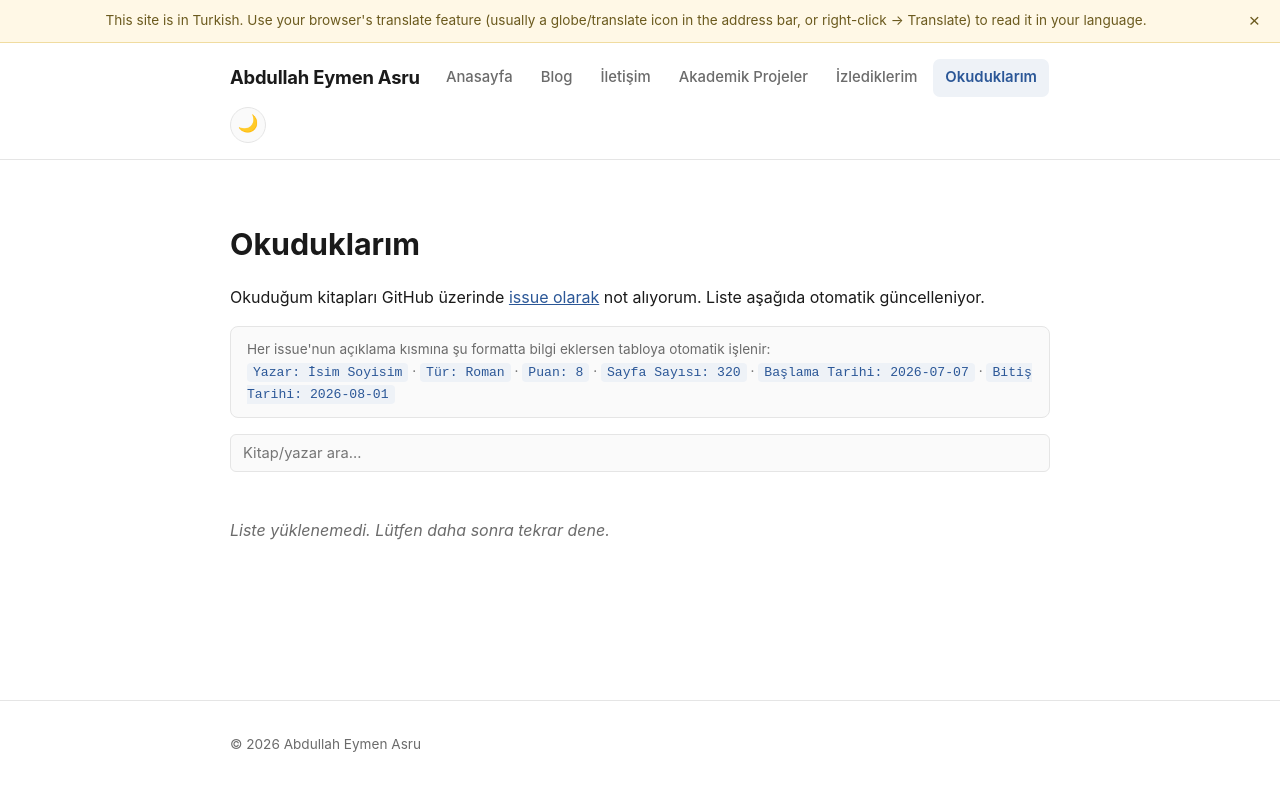
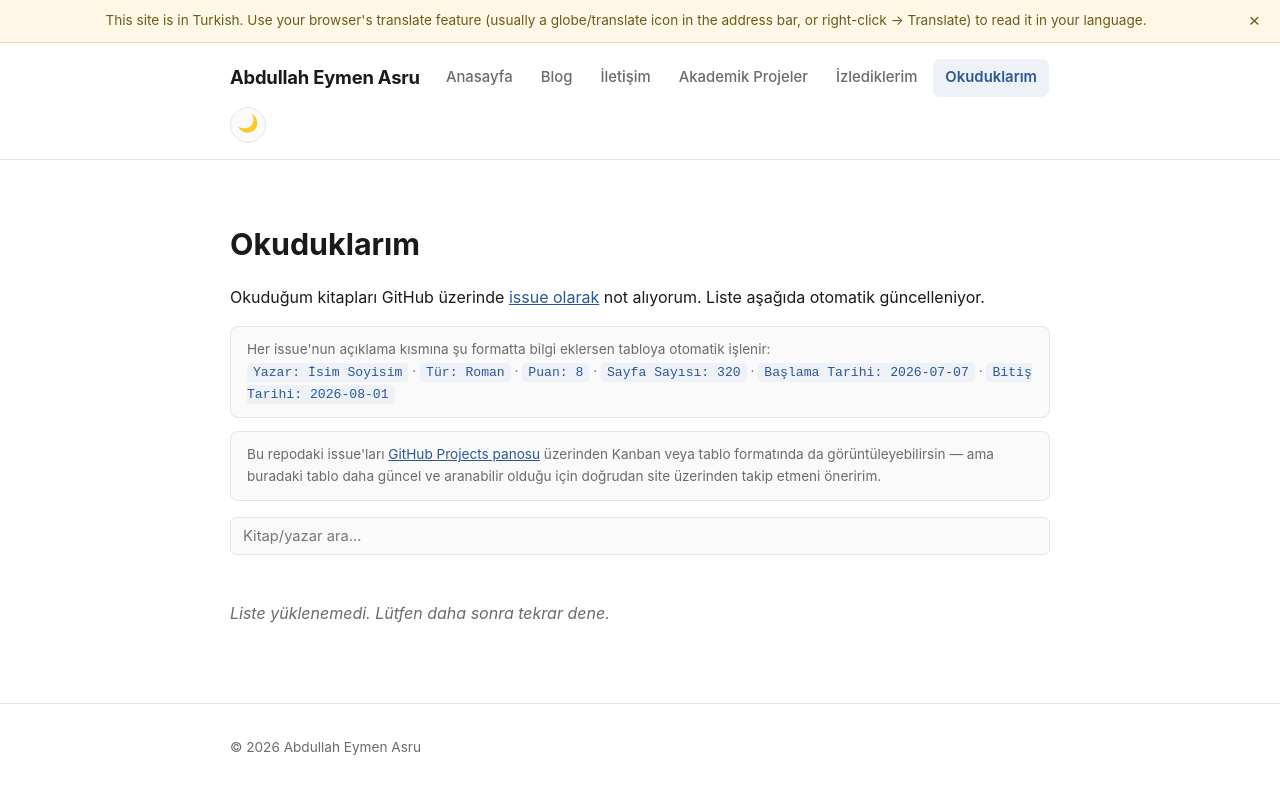
Before and after one commit to abdullah-eymen-asru/abdullah-eymen-asru.github.io, a Jekyll site: the page built from okuduklarim.md, in a window 1280 px wide. Shown: the top 794 px of the page. Built offline with Jekyll 4.4.1, drawn with Linux system fonts in a browser that asks for light colours.

Commit message:
Update okuduklarim.md with GitHub Projects link
Added a note about viewing issues on GitHub Projects.

```diff
--- a/okuduklarim.md
+++ b/okuduklarim.md
@@ -14,6 +14,12 @@ title: Okuduklarım
   Her issue'nun açıklama kısmına şu formatta bilgi eklersen tabloya otomatik işlenir:<br>
   <code>Yazar: İsim Soyisim</code> · <code>Tür: Roman</code> · <code>Puan: 8</code> ·
   <code>Sayfa Sayısı: 320</code> · <code>Başlama Tarihi: 2026-07-07</code> · <code>Bitiş Tarihi: 2026-08-01</code>
+</p>
+
+<p class="format-hint">
+  Bu repodaki issue'ları <a href="{{ site.okuma_projects_url }}" target="_blank">GitHub Projects panosu</a>
+  üzerinden Kanban veya tablo formatında da görüntüleyebilirsin — ama buradaki tablo
+  daha güncel ve aranabilir olduğu için doğrudan site üzerinden takip etmeni öneririm.
 </p>
 
 <input
```
